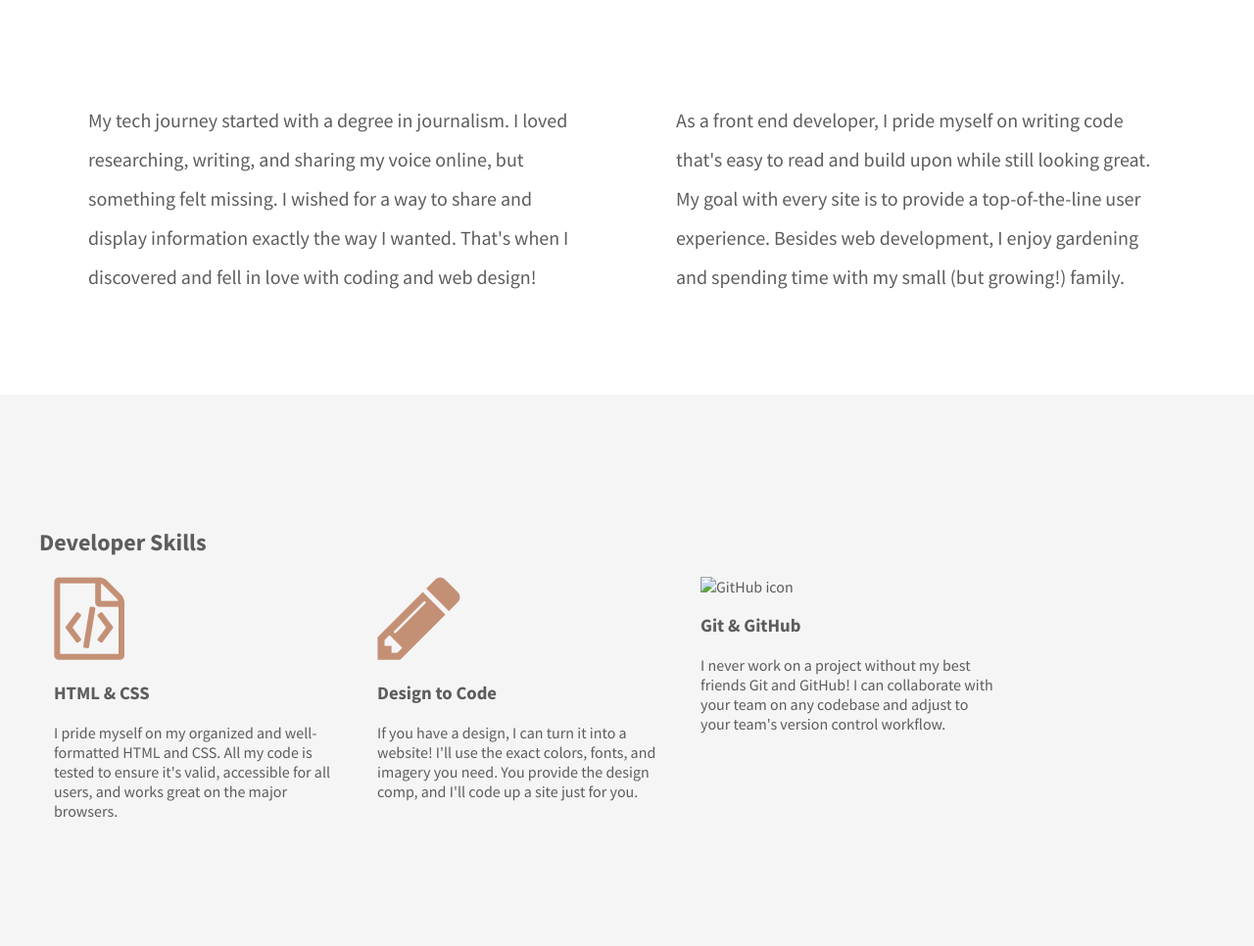
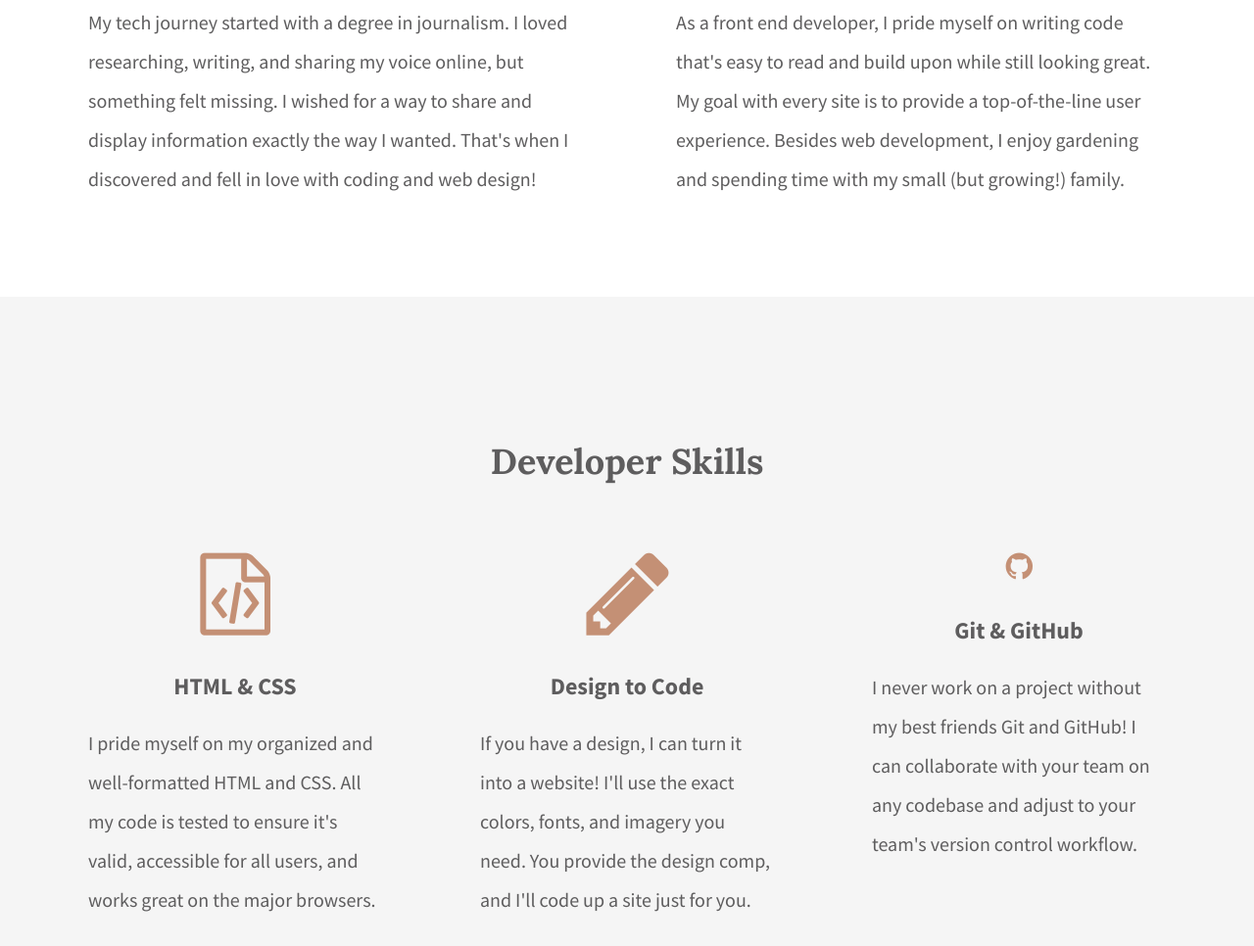
Before and after one commit to Liberty66/Jubilee-Austen-site, a plain HTML site: page index.html in a window 1280 px wide. Shown: the part 1003-1969 px from the top of the page at 98% size. Drawn offline with Linux system fonts and the light colour scheme.

Commit message:
skills section styled

```diff
--- a/css/main.css
+++ b/css/main.css
@@ -1,5 +1,4 @@
 /****** Global Styles ******/
-
 body {
     font-family: 'Source Sans Pro', sans-serif;
     color: #5e5d5e;
@@ -60,11 +59,13 @@ header h2 {
 #about .content-wrapper {
     padding: 80px 0;
 }
+
 #about h2 {
-    font-family:'Lora', serif;
+    font-family: 'Lora', serif;
     font-size: 36px;
-    padding: 50px;
+    padding-left: 50px;
 }
+
 #about p {
     float: left;
     width: 500px;
@@ -76,22 +77,36 @@ header h2 {
 
 /****** Skill Styles ******/
 #skills {
-    background:#f5f5f5;
-    align-items: center;
+    background: #f5f5f5;
+    text-align: center;
 }
+
 #skills .content-wrapper {
-padding:115px 0;
+    padding: 115px 0;
 }
+
 #skills .skill-list {
     float: left;
     width: 300px;
-    padding: 0 15px;
+    padding: 0 50px;
 }
 
+#skills h2 {
+    font-family: 'Lora', serif;
+    font-size: 36px;
+    padding-bottom: 40px;
+}
 
+#skills h3 {
+    font-size: 24px;
+    line-height: 36px;
+    margin: 30px 0 20px 0;
+}
 
-
-
-
+#skills p {
+    font-size: 20px;
+    line-height: 40px;
+    text-align: left;
+}
 
 /****** Contact Styles ******/
--- a/index.html
+++ b/index.html
@@ -49,7 +49,7 @@
                     <p>If you have a design, I can turn it into a website! I'll use the exact colors, fonts, and imagery you need. You provide the design comp, and I'll code up a site just for you.</p>
                 </div>
                 <div class="skill-list">
-                    <img src="img/git-icon.png" alt="GitHub icon">
+                    <img src="img/github.png" alt="GitHub icon">
                     <h3>Git & GitHub</h3>
                     <p>I never work on a project without my best friends Git and GitHub! I can collaborate with your team on any codebase and adjust to your team's version control workflow.</p>
                 </div>
```
